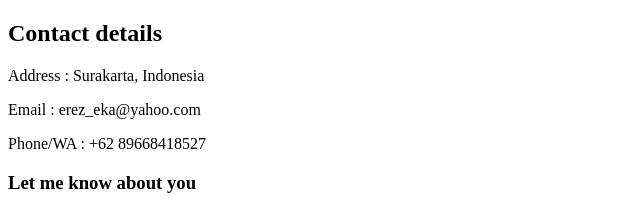
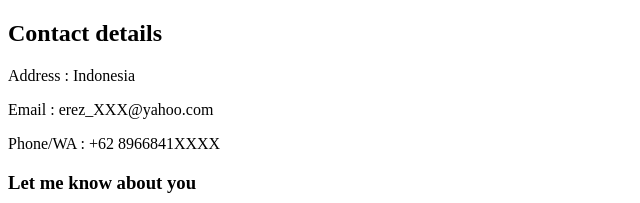
Before and after one commit to eresekaaa/CV, a plain HTML site: page contactme.html in a window 1280 px wide. Shown: the top 203 px of the page, without its empty margins (0-640 px from the left). Drawn offline with Linux system fonts and the light colour scheme.

Commit message:
Update contactme.html

```diff
--- a/contactme.html
+++ b/contactme.html
@@ -6,9 +6,9 @@
   </head>
   <body>
     <h2>Contact details</h2>
-    <p>Address : Surakarta, Indonesia</p>
-    <p>Email : erez_eka@yahoo.com</p>
-    <p>Phone/WA : +62 89668418527</p>
+    <p>Address : Indonesia</p>
+    <p>Email : erez_XXX@yahoo.com</p>
+    <p>Phone/WA : +62 8966841XXXX</p>
     <h3>Let me know about you</h3>
     <table>
       <form action="mailto:erez_eka@yahoo.com" method="post" enctype="text/plain">
```
